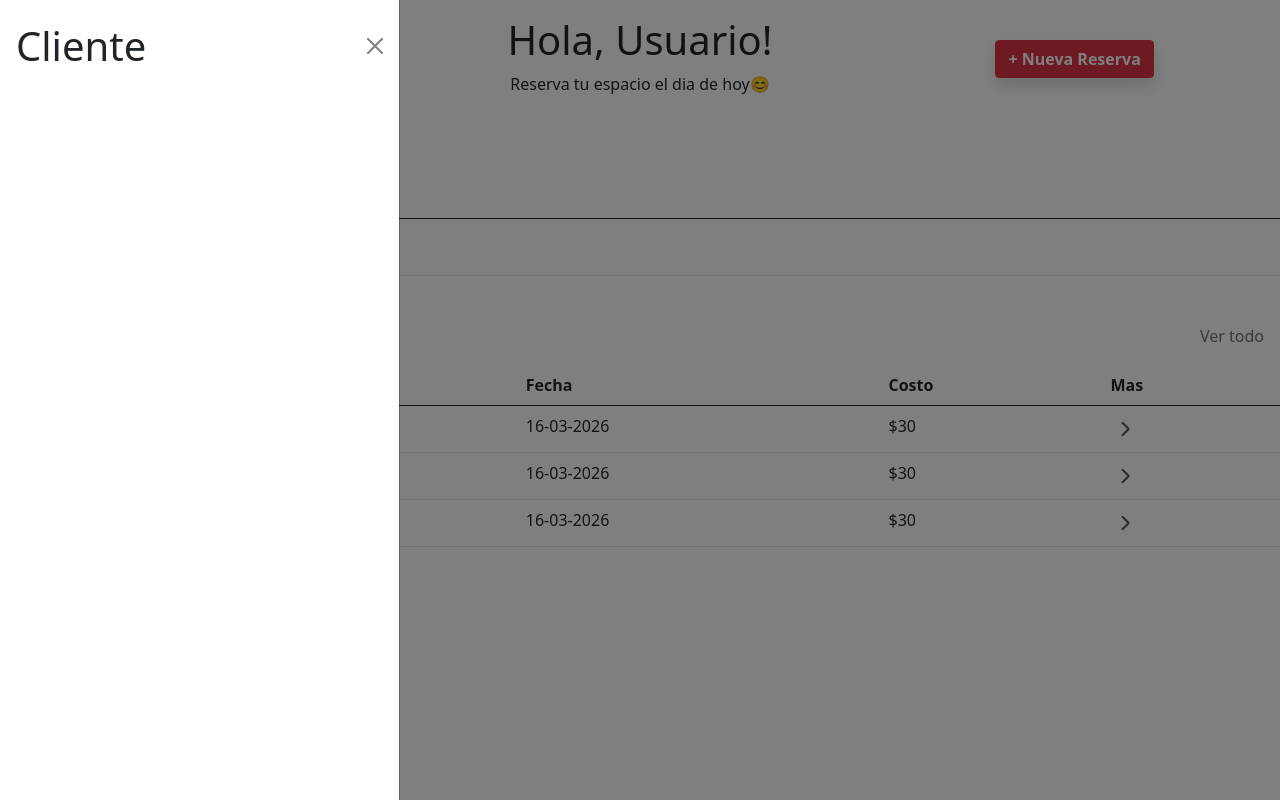
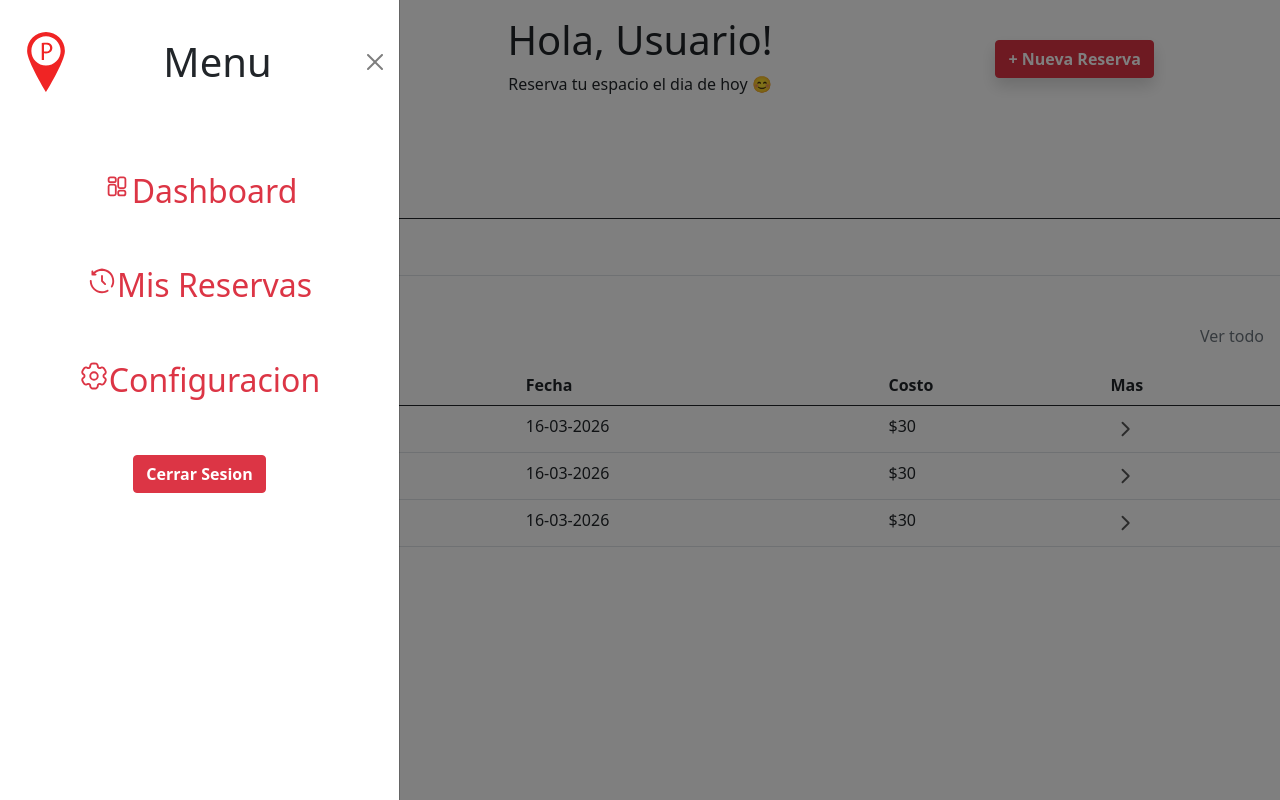
Before and after one commit to Anton811/Proyecto-PASE, a website built with Vite: page pages/client/dashboard/index.html in a window 1280 px wide. Both pictures are taken after a click on the button 33 px from the left and 43 px from the top of the page. Built offline with nearby package versions, Linux system fonts and the light colour scheme.

Commit message:
Avance a dashboard y slideMenu

```diff
--- a/pages/client/dashboard/index.html
+++ b/pages/client/dashboard/index.html
@@ -13,15 +13,7 @@
   </head>
   <body>
     <!-- SlideBar para buscar otras opciones -->
-    <div class="offcanvas offcanvas-start" id="nav">
-      <div class="offcanvas-header">
-        <h1 class="offcanvas-title">Cliente</h1>
-        <button
-          class="btn-close text-reset"
-          data-bs-dismiss="offcanvas"
-        ></button>
-      </div>
-    </div>
+    <div class="offcanvas offcanvas-start" id="nav"></div>
 
     <div id="main">
       <div class="row my-3">
@@ -40,7 +32,7 @@
           </div>
           <div class="">
             <p class="secondary d-flex justify-content-center">
-              Reserva tu espacio el dia de hoy😊
+              Reserva tu espacio el dia de hoy 😊
             </p>
           </div>
         </div>
@@ -132,6 +124,7 @@
         </table>
       </div>
     </div>
+    <script type="module" src="/src/slidebarClient.js"></script>
     <!-- <script type="module" src="dashboard.js"></script> -->
     <script
       src="https://cdn.jsdelivr.net/npm/bootstrap@5.0.2/dist/js/bootstrap.bundle.min.js"
--- a/src/slidebarClient.js
+++ b/src/slidebarClient.js
@@ -1,3 +1,60 @@
 document.querySelector("#nav").innerHTML = `
-
+    <div class="offcanvas-header mt-3">
+        <img
+          src="/src/assets/PaseLogo.svg"
+          style="width: 60px; height: 60px"
+          viewBox="0 0 16 16"
+          alt=""
+        />
+        <h1 class="offcanvas-title">Menu</h1>
+        <button
+          class="btn-close text-reset"
+          data-bs-dismiss="offcanvas"
+        ></button>
+      </div>
+      <div class="offcanvas-body px-0">
+        <div class="container-fluid my-5">
+          <div class="d-flex justify-content-center">
+            <a href="" class="text-decoration-none d-flex"
+              ><img
+                src="/src/assets/Dashboard.svg"
+                style="width: 30px; height: 30px"
+                viewBox="0 0 16 16"
+              />
+              <h2 class="text-danger">Dashboard</h2></a
+            >
+          </div>
+        </div>
+        <div class="container-fluid my-5">
+          <div class="d-flex justify-content-center">
+            <a href="" class="text-decoration-none d-flex"
+              ><img
+                src="/src/assets/History.svg"
+                style="width: 30px; height: 30px"
+                viewBox="0 0 16 16"
+              />
+              <h2 class="text-danger">Mis Reservas</h2></a
+            >
+          </div>
+        </div>
+        <div class="container-fluid my-5">
+          <div class="d-flex justify-content-center">
+            <a href="" class="text-decoration-none d-flex"
+              ><img
+                src="/src/assets/Settings.svg"
+                style="width: 30px; height: 30px"
+                viewBox="0 0 16 16"
+              />
+              <h2 class="text-danger">Configuracion</h2></a
+            >
+          </div>
+        </div>
+        <div class="container-fluid my-5">
+          <div class="d-flex justify-content-center">
+            <button type="button" class="btn-danger btn fw-bold">
+              Cerrar Sesion
+            </button>
+          </div>
+        </div>
+      </div>
 `;
```
Also changed, not shown: src/assets/Dashboard.svg (added), src/assets/History.svg (added), src/assets/PaseLogo.svg (added), src/assets/Settings.svg (added).
